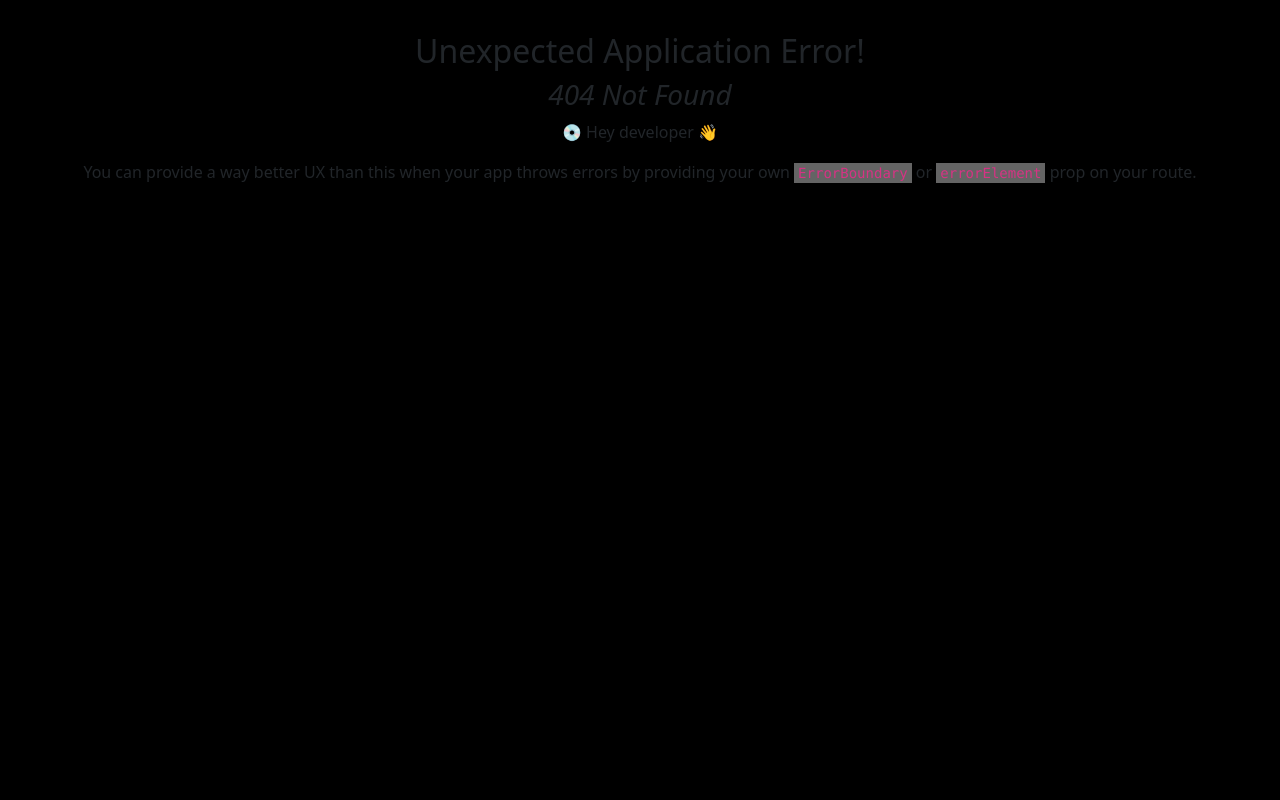
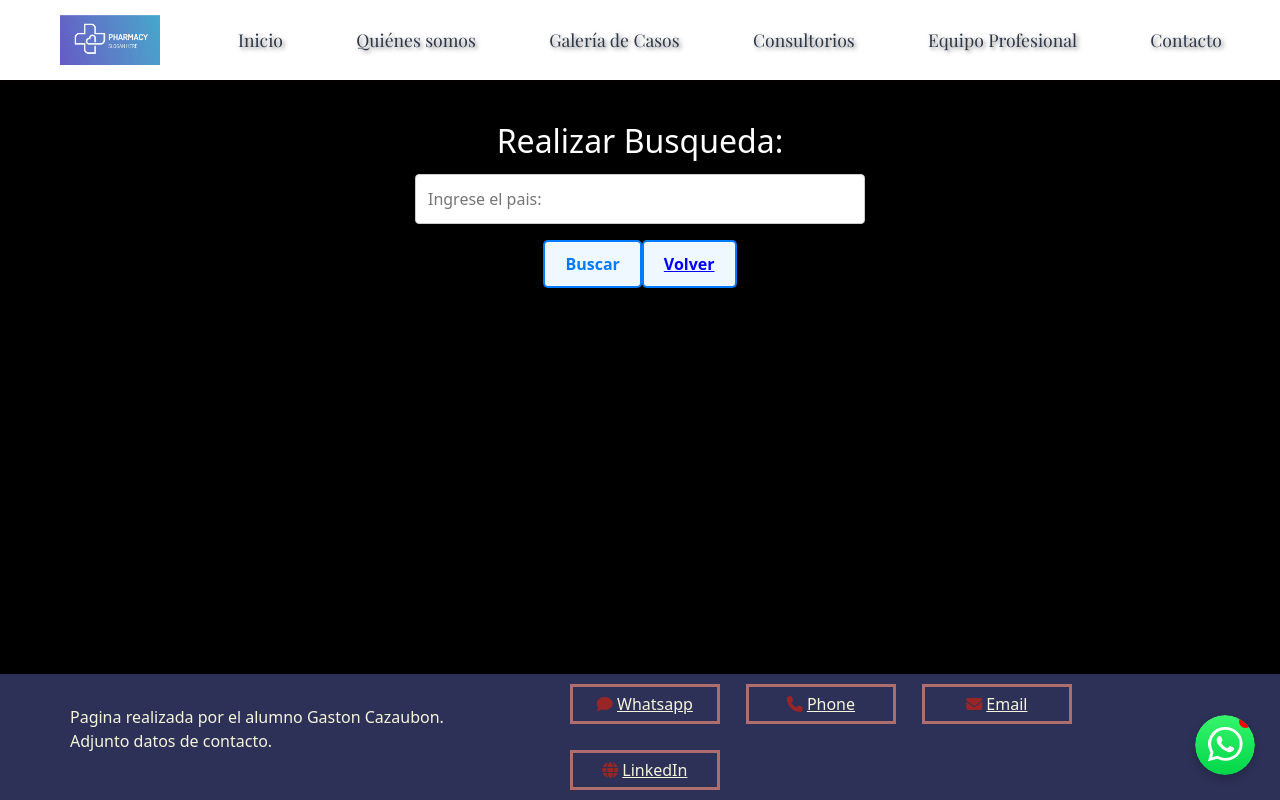
Before and after one commit to gacBass/tp-Final-FrontEnd-Gaston-Cazaubon, a React (Vite) app: page /search in a window 1280 px wide. Before the commit this address had no page. Built offline with nearby package versions, Linux system fonts and the light colour scheme; a web font is replaced by a local one.

Commit message:
added the famous search!

```diff
--- a/src/components/equipo/EquipoProfesional.jsx
+++ b/src/components/equipo/EquipoProfesional.jsx
@@ -2,6 +2,7 @@
 import useEquipoApi from '../../hooks/useEquipoApi'
 import React, { useState } from 'react'
 import './equipo.css'
+import { Link } from 'react-router-dom';
 
 
 const EquipoProfesional = () => {
@@ -26,7 +27,7 @@ const EquipoProfesional = () => {
 
     return (
         <>
-
+                <button className='search-button'><h3><Link to="/search">Buscar</Link></h3></button>
             {doctors.map((doctor) => (
                 <div key={doctor.id}>
                     <div className='equipo-profesional-container'>
--- /dev/null
+++ b/src/components/equipo/Search.jsx
@@ -0,0 +1,75 @@
+import React, { useState } from 'react'
+import useEquipoFilter from '../../hooks/useEquipoFilter';
+import './equipo.css';
+import { Link } from 'react-router-dom';
+
+const Search = () => {
+
+
+    const [searchInput, setSearchInput] = useState('');
+
+    const { doctors, loading, error, fetchDoctorsData } = useEquipoFilter();
+
+
+
+
+
+
+    const handleInputChange = (event) => {
+
+        setSearchInput(event.target.value);
+
+    }
+
+    const handleSearchClick = (event) => {
+
+        fetchDoctorsData(searchInput);
+
+
+    }
+
+
+
+    return (
+        <>
+
+            <div className='search'><h2>Realizar Busqueda: </h2>
+                <input type="text" placeholder='Ingrese el pais: ' value={searchInput} onChange={handleInputChange} />
+                <button className='search-button' onClick={handleSearchClick}>Buscar</button>
+                <button className='search-button'><Link to="/equipo-profesional">Volver</Link></button>
+
+            </div>
+
+
+            {doctors.map((doctor) => (
+                <div key={doctor.id}>
+                    <div className='equipo-profesional-container'>
+                        <img src={doctor.avatar} alt={`Avatar de ${doctor.name}`} className='img-fluid rounded-start' style={{ width: '200px', height: '200px' }} />
+                        <h3> Departamento: <span> {doctor.department}</span> </h3>
+                        <h3> Nombre:<span> {doctor.name} </span></h3>
+                        <h3> Ciudad:<span> {doctor.ciudad}</span> </h3>
+                        <h3> Pais:<span> {doctor.pais}</span> </h3>
+
+                    </div>
+                </div>
+            ))}
+
+            {loading && (
+                <div className='loading-container'>
+                    <img src="/assets/loader.gif" alt="Loading..." />
+
+                </div>
+            )}
+
+
+            {error && (
+                <div className='search-error'> <h2>Error: {error}</h2></div>
+            )}
+
+        </>
+
+
+    )
+}
+
+export default Search
--- a/src/components/equipo/equipo.css
+++ b/src/components/equipo/equipo.css
@@ -7,6 +7,7 @@
   border: 1px solid #ccc;
   border-radius: 10px;
   background-color: #f9f9f9;
+  margin-bottom: 40px;
 }
 
 .equipo-profesional-container span {
@@ -26,3 +27,47 @@
   height: 20vh;
   margin-top: 200px;
 }
+
+.search {
+
+  margin-top: 30px;
+}
+
+.search h2 {
+  color: white;
+}
+
+.search-error{
+    color: white;
+
+
+}
+
+/* Button Base Styles */
+.search-button {
+    padding: 10px 20px;
+    font-size: 1rem;
+    font-weight: 600;
+    border: 2px solid #007bff; /* A nice blue border */
+    border-radius: 5px;
+    background-color: #f0f8ff; /* A very light blue */
+    color: #007bff;
+    cursor: pointer;
+    transition: background-color 0.3s ease, color 0.3s ease, border-color 0.3s ease;
+    outline: none; /* Remove outline on focus */
+}
+
+/* Hover Effect */
+.search-button:hover {
+    background-color: #007bff; /* Blue background on hover */
+    color: #ffffff; /* White text on hover */
+    border-color: #0056b3; /* Darker blue border on hover */
+}
+
+/* Disabled State */
+.search-button:disabled {
+    background-color: #e0e0e0;
+    color: #a0a0a0;
+    border-color: #c0c0c0;
+    cursor: not-allowed;
+}
--- /dev/null
+++ b/src/hooks/useEquipoFilter.js
@@ -0,0 +1,67 @@
+
+import React, { useState, useEffect, useCallback } from 'react';
+
+
+const useEquipoFilter = () => {
+
+    const [doctors, setDoctors] = useState([]);
+    const [loading, setLoading] = useState(false);
+    const [error, setError] = useState(null);
+
+    const equipoMedicoApiUrl = import.meta.env.VITE_EQUIPO_MEDICO_API_URL ;
+    let url = ''
+
+
+        const fetchDoctorsData = useCallback(async (filterValue) => {
+            setLoading(true);
+            setError(null);
+            setDoctors([]);
+
+
+            const url = equipoMedicoApiUrl + '?pais=' + filterValue;
+
+
+
+            if (!url) {
+                setLoading(false);
+                setError("La URL de la API no está configurada.");
+                console.error("VITE_EQUIPO_MEDICO_API_URL no está definida.");
+                return;
+            }
+
+            try {
+                const response = await fetch(url);
+
+                if (!response.ok) {
+                    const errorDetails = await response.text();
+                    const errorMessage = `Error HTTP ${response.status}: ${errorDetails || 'Error desconocido del servidor.'}`;
+                    console.error('API Response NOT OK:', errorMessage);
+                    throw new Error(errorMessage);
+                }
+
+                const data = await response.json();
+                console.log('API Response Data:', data);
+                console.log(response)
+
+                if (Array.isArray(data)) {
+                    setDoctors(data);
+                } else {
+                    console.warn("La API no devolvió un array como se esperaba. Estableciendo una lista vacía.");
+                    setDoctors([]);
+                }
+
+
+            } catch (err) {
+                console.error("Error al obtener datos: ", err);
+                setError(err.message || "Ocurrió un error inesperado.");
+            } finally {
+                setLoading(false);
+                console.log('fetchDoctorsData finished. Loading set to false.');
+            }
+
+    }, [url]);
+
+    return { doctors, loading, error, fetchDoctorsData };
+}
+
+export default useEquipoFilter
--- /dev/null
+++ b/src/pages/SearchPage.jsx
@@ -0,0 +1,10 @@
+import React from 'react'
+import Search from '../components/equipo/Search'
+
+const SearchPage = () => {
+  return (
+      <Search />
+  )
+}
+
+export default SearchPage
--- a/src/router.jsx
+++ b/src/router.jsx
@@ -7,6 +7,7 @@ import Layout from './layout/Layout'
 import GaleriaPage from './pages/GaleriaPage'
 import ConsultoriosPage from './pages/ConsultoriosPage'
 import ContactoPage from './pages/ContactoPage'
+import SearchPage from './pages/SearchPage'
 
 export const router = createBrowserRouter([
     {
@@ -39,6 +40,10 @@ export const router = createBrowserRouter([
             {
                 path: '/contacto',
                 element: <ContactoPage />
+            },
+            {
+                path: '/search',
+                element: <SearchPage />
             }
         ]
     }
```
